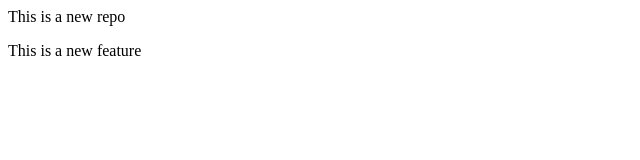
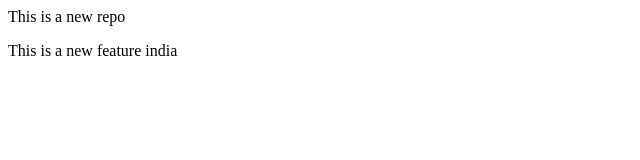
Before and after one commit to sradha12-acc/localrepo, a plain HTML site: page index.html in a window 1280 px wide. Shown: the full height of the page, 0-640 px from the left. Drawn offline with Linux system fonts and the light colour scheme.

Commit message:
Add dropdown

```diff
--- a/index.html
+++ b/index.html
@@ -1,2 +1,2 @@
 <p>This is a new repo</p>
-<p>This is a new feature</p>
+<p>This is a new feature <dropdown>india</dropdown></p>
```
